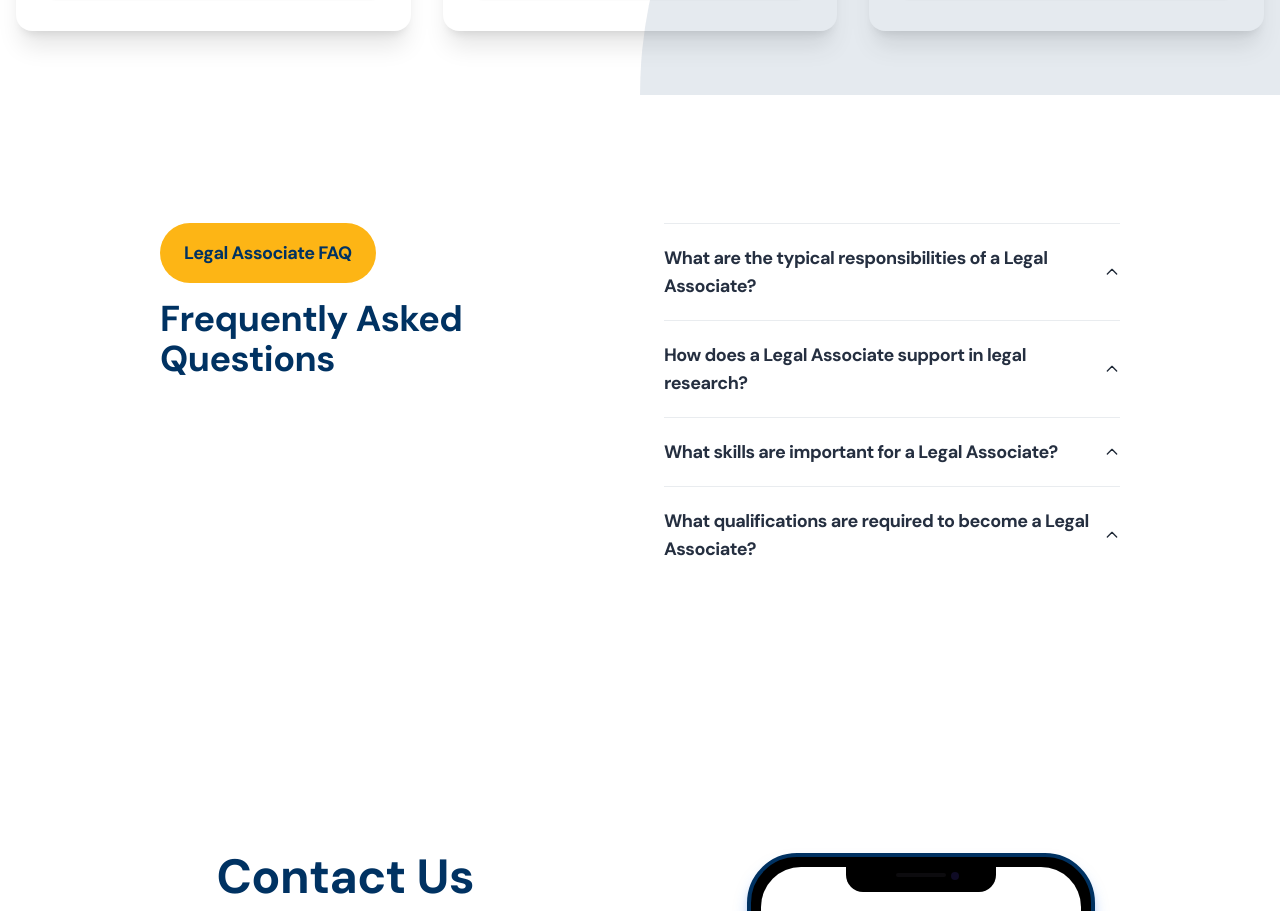
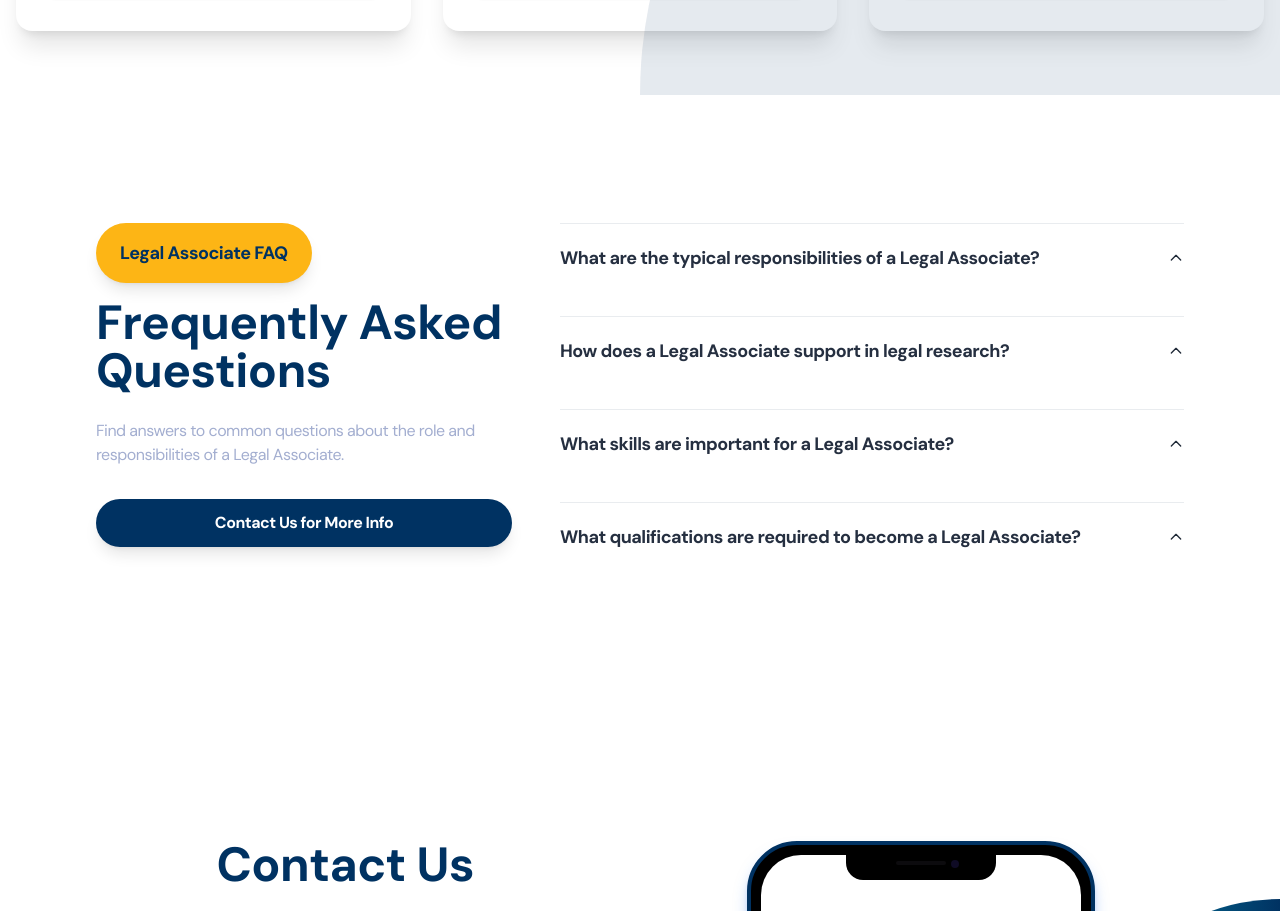
Before and after one commit to nctrnlman/client-cla-indonesia, a React (Vite) app: page / in a window 1280 px wide. Shown: the part 6288-7199 px from the top of the page. Built offline with nearby package versions, Linux system fonts and the light colour scheme.

Commit message:
optimizing FAQ design

```diff
--- a/src/components/home/FAQ.jsx
+++ b/src/components/home/FAQ.jsx
@@ -1,3 +1,4 @@
+import { motion } from "framer-motion";
 import FAQItem from "../cards/faq/FAQItem";
 
 const FAQ = () => {
@@ -25,20 +26,54 @@ const FAQ = () => {
   ];
 
   return (
-    <div className="py-32 px-8 max-w-5xl mx-auto flex flex-col md:flex-row gap-12">
-      <div className="flex flex-col text-left md:basis-1/2">
-        <p className="font-semibold bg-secondary max-w-fit  p-4 px-6 rounded-full text-primary text-lg hover:bg-primary hover:text-secondary transition duration-300 mb-4">
-          Legal Associate FAQ
-        </p>
-        <p className="sm:text-4xl text-3xl font-extrabold text-primary">
-          Frequently Asked Questions
-        </p>
-      </div>
-      <ul className="md:basis-1/2">
-        {faqs.map((faq, index) => (
-          <FAQItem key={index} question={faq.question} answer={faq.answer} />
-        ))}
-      </ul>
+    <div className="py-32 px-8 max-w-6xl mx-auto">
+      <motion.div
+        className="flex flex-col md:flex-row gap-12 items-start"
+        initial={{ opacity: 0, y: 20 }}
+        animate={{ opacity: 1, y: 0 }}
+        transition={{ duration: 0.5 }}
+      >
+        <div className="flex flex-col text-left md:sticky md:top-32 md:basis-2/5">
+          <motion.p
+            className="font-semibold bg-secondary max-w-fit p-4 px-6 rounded-full text-primary text-lg hover:bg-primary hover:text-secondary transition duration-300 mb-4 shadow-lg"
+            whileHover={{ scale: 1.05 }}
+            whileTap={{ scale: 0.95 }}
+          >
+            Legal Associate FAQ
+          </motion.p>
+          <h2 className="sm:text-5xl text-4xl font-extrabold text-primary mb-6">
+            Frequently Asked Questions
+          </h2>
+          <p className="text-gray-600 mb-8">
+            Find answers to common questions about the role and responsibilities
+            of a Legal Associate.
+          </p>
+          <motion.button
+            className="bg-primary text-white font-bold py-3 px-6 rounded-full hover:bg-secondary hover:text-primary transition duration-300 shadow-lg"
+            whileHover={{ scale: 1.05 }}
+            whileTap={{ scale: 0.95 }}
+          >
+            Contact Us for More Info
+          </motion.button>
+        </div>
+        <motion.ul
+          className="md:basis-3/5 space-y-6"
+          initial={{ opacity: 0, y: 20 }}
+          animate={{ opacity: 1, y: 0 }}
+          transition={{ duration: 0.5, delay: 0.2 }}
+        >
+          {faqs.map((faq, index) => (
+            <motion.li
+              key={index}
+              initial={{ opacity: 0, y: 20 }}
+              animate={{ opacity: 1, y: 0 }}
+              transition={{ duration: 0.5, delay: index * 0.1 }}
+            >
+              <FAQItem question={faq.question} answer={faq.answer} />
+            </motion.li>
+          ))}
+        </motion.ul>
+      </motion.div>
     </div>
   );
 };
```
